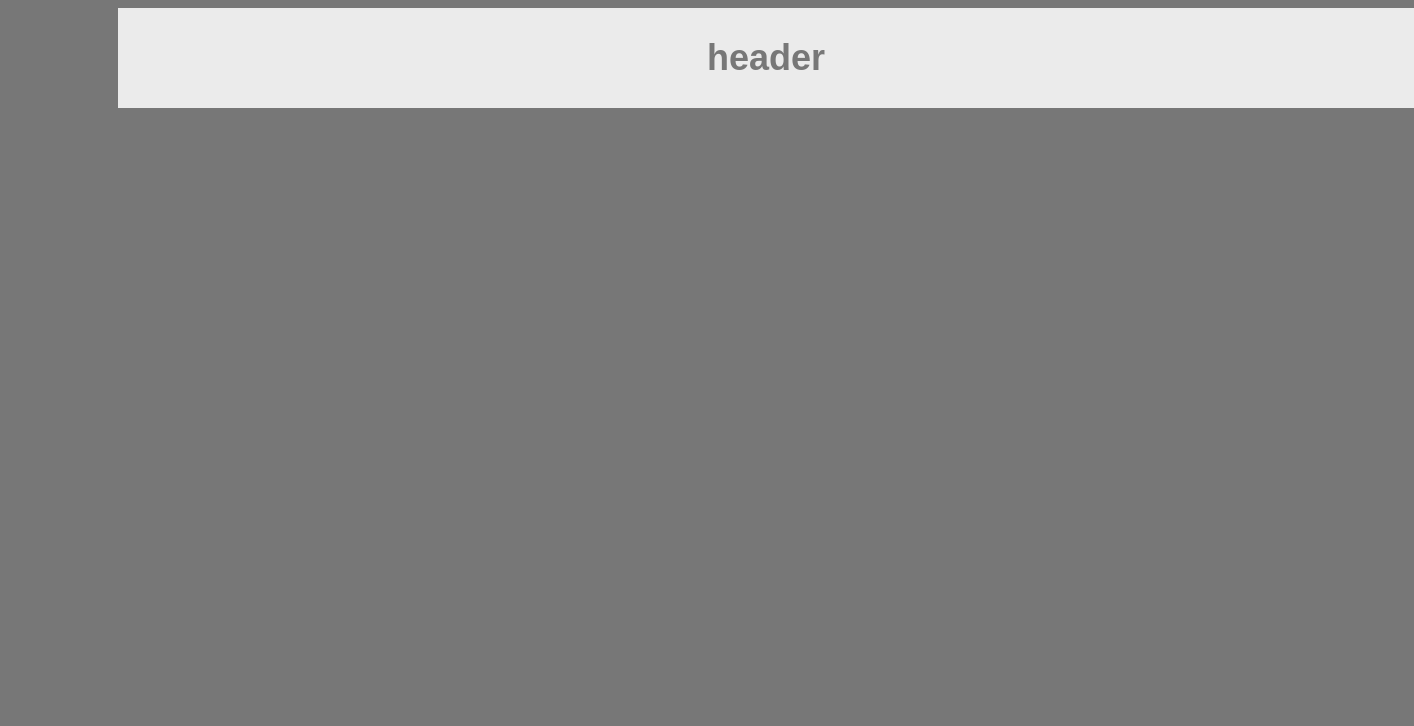
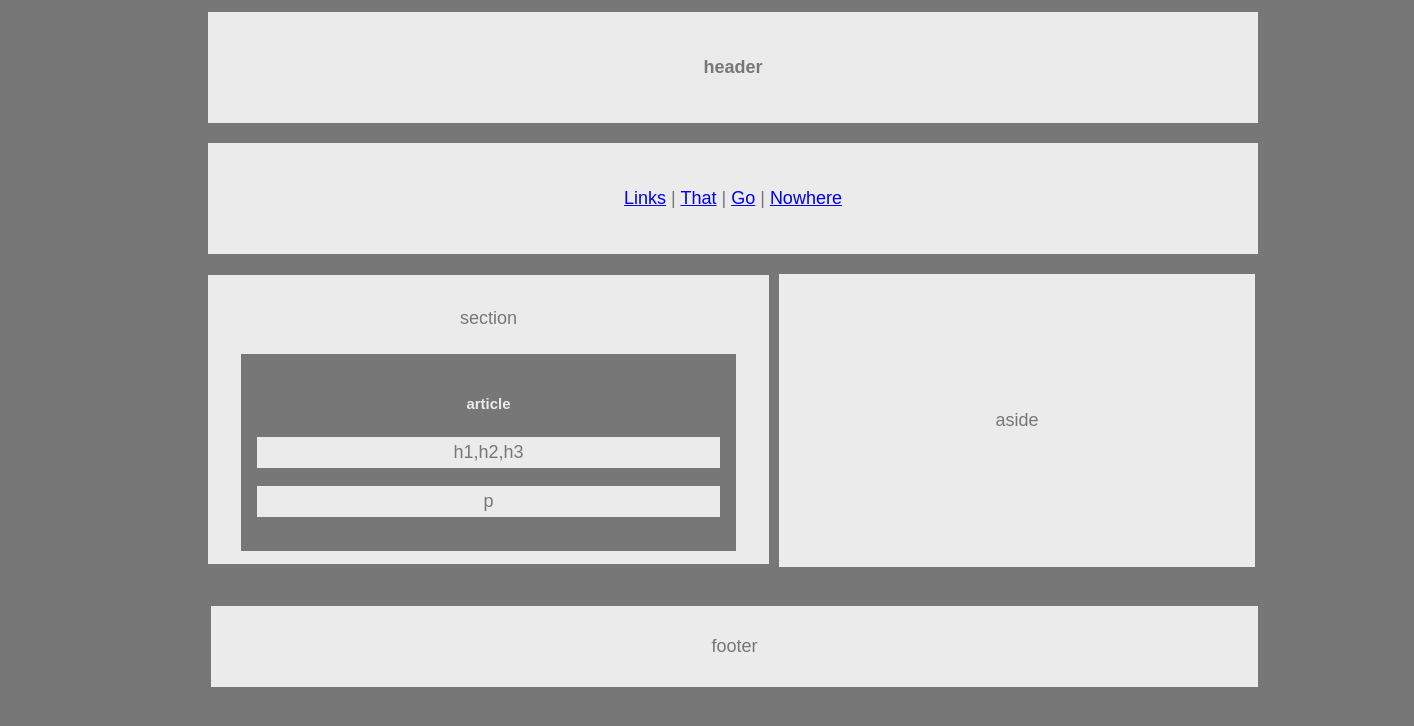
Before and after one commit to mariorents/HW-Wireframe, a plain HTML site: page 1stHWAssignment.html in a window 1280 px wide. Shown: the whole page, 1414 px wide, since content can reach past the window. Drawn offline with Linux system fonts and the light colour scheme.

Commit message:
finally got everything added on there

```diff
--- a/1stHWAssignment.css
+++ b/1stHWAssignment.css
@@ -1,18 +1,76 @@
 body {
     font-family: arial;
     color: #777;
-    background: #777;
+    background-color: #777;
     font-size: 18px;
     width: 960px;
 }
 
+p {
+    background-color: #ebebeb;
+    color: #777;
+    position: relative;
+    text-align: center;
+    padding: 5px;
+}
+
 h1 {
     text-align: center;
+    font-size: 18px;
     background-color:#ebebeb;
-    margin: auto;
-    line-height: 100px;
+    margin-left: 200px;
+    padding: 45px;
     color: #777;
-    width: 135%;
+    width: 960px;
+}
+
+
+nav {
+    text-align: center;
+    background-color:#ebebeb;
+    margin-top: 20px;
+    padding: 45px;
+    margin-left: 200px;
+    width: 960px;
     position: relative;
-    right: -110px;
+
 }
+
+.section {
+    text-align: center;
+    float: left;
+    padding: 33px;
+    background-color: #ebebeb;
+    margin-left: 200px;
+    margin-top: 21px;
+    width: 495px;
+    height: 223px;
+}
+
+.article{
+    background-color: #777;
+    position: relative;
+    color: #ebebeb;
+    padding: 16px;
+    top: 25px;
+}
+
+.aside{
+    background-color: #ebebeb;
+    float: right;
+    text-align: center;
+    padding: 136px;
+    width: 204px;
+    margin-right: -287px;
+    margin-top: 20px;
+}
+
+#footer {
+    background-color: #ebebeb;
+    padding: 30px;
+    text-align: center;
+    margin-top: 352px;
+    margin-left: 203px;
+    margin-right: -290px;
+    clear: both;
+}
--- a/1stHWAssignment.html
+++ b/1stHWAssignment.html
@@ -8,8 +8,33 @@
             <title>Document</title>
         </head>
     <body>
-         <header>
+        <header>
           <h1>header</h1>
         </header>
+
+        <nav>
+            <a href="/Links/">Links</a> |
+            <a href="/That/">That</a> |
+            <a href="/Go/">Go</a> |
+            <a href="/Nowhere/">Nowhere</a>
+        </nav>
+
+        <section class="section">
+            section
+            <div class="article">
+                <h5>article </h5>
+                <p>h1,h2,h3</p>
+                <p>p</p>
+            </div>
+        </section>
+
+        <div class="aside">
+            aside
+        </div>
+
+        <footer id="footer">
+            footer
+        </footer>
+
     </body>
 </html>
```
